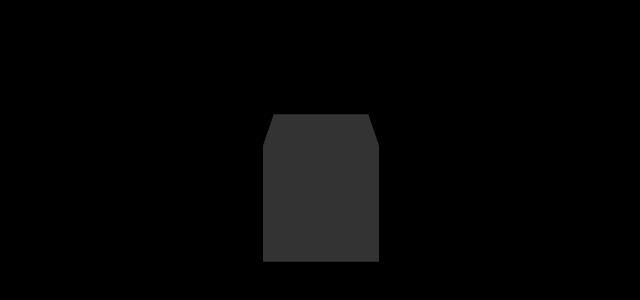
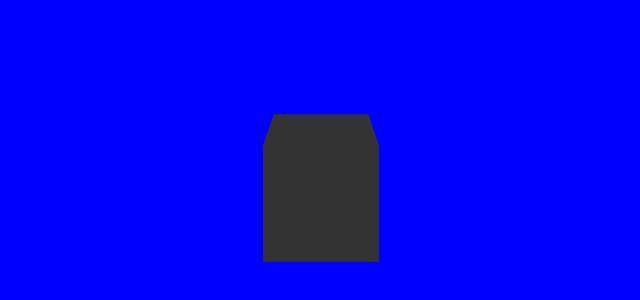
Before and after one commit to hayoung-jeremy/study-threejs-2, a website built with webpack: page src/index.html in a window 1280 px wide. Shown: the part 428-728 px from the top of the page, without its empty margins (319-959 px from the left). Built offline with nearby package versions, Linux system fonts and the light colour scheme.

Commit message:
feat : background and color

```diff
--- /dev/null
+++ b/src/ex03.js
@@ -0,0 +1,52 @@
+import * as THREE from "three"
+
+export default function example() {
+  const canvas = document.querySelector("#test-canvas")
+  const renderer = new THREE.WebGLRenderer({
+    canvas,
+    antialias: true,
+    alpha: true,
+  })
+  renderer.setSize(window.innerWidth, window.innerHeight)
+  renderer.setPixelRatio(window.devicePixelRatio > 1 ? 2 : 1)
+  // 캔버스 베경의 투명도를 설정할 때는 renderer 에서 설정
+  //   renderer.setClearAlpha(0) // 1 : 불투명, 0 : 투명
+  //   renderer.setClearColor("#00fdf0")
+
+  // Scene
+  const scene = new THREE.Scene()
+  scene.background = new THREE.Color("blue") // scene 에서 설정한 배경색은 renderer 에서 설정한 배경색을 무시함
+
+  // Camera -- PerspectiveCamera
+  const camera = new THREE.PerspectiveCamera(
+    75, // fov
+    window.innerWidth / window.innerHeight, // aspect
+    0.1, // near
+    1000 // far
+  )
+
+  camera.position.y = 2
+  camera.position.z = 5
+  scene.add(camera)
+
+  // Mesh
+  const geometry = new THREE.BoxGeometry(1, 1, 1)
+  const material = new THREE.MeshBasicMaterial({
+    color: "#333",
+  })
+  const mesh = new THREE.Mesh(geometry, material)
+  scene.add(mesh)
+
+  // draw
+  renderer.render(scene, camera)
+
+  // event
+  function setSize() {
+    // camera 조정
+    camera.aspect = window.innerWidth / window.innerHeight
+    camera.updateProjectionMatrix()
+    renderer.setSize(window.innerWidth, window.innerHeight)
+    renderer.render(scene, camera)
+  }
+  window.addEventListener("resize", setSize)
+}
--- a/src/main.css
+++ b/src/main.css
@@ -1,5 +1,6 @@
 body {
   margin: 0;
+  background-color: #222;
 }
 
 #test-canvas {
--- a/src/main.js
+++ b/src/main.js
@@ -1,4 +1,5 @@
 // import example from "./ex01"
-import example from "./ex02"
+// import example from "./ex02"
+import example from "./ex03"
 
 example()
```
